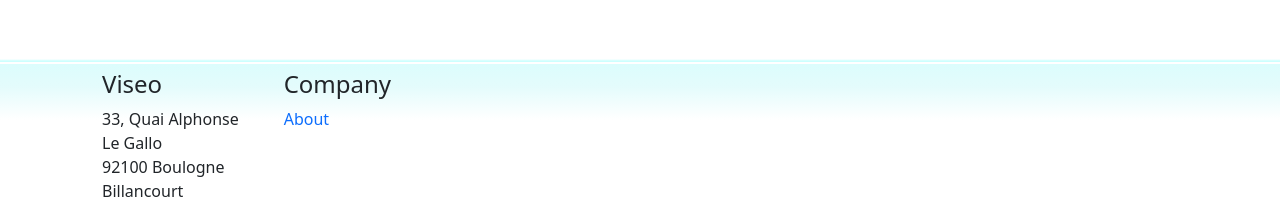
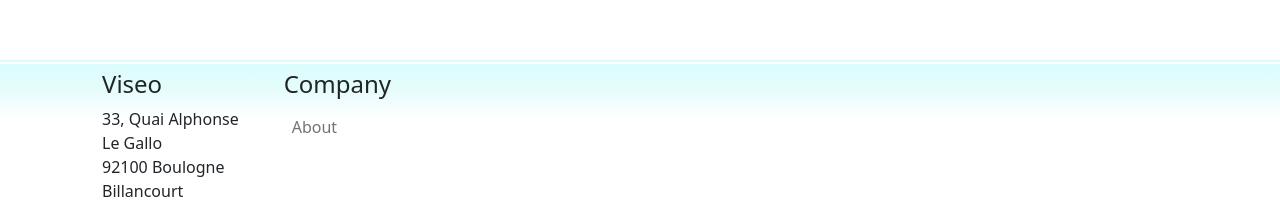
Before and after one commit to Reuno92/boilerplates-typescript, a Next.js app: page /about in a window 1280 px wide. Shown: the part 659-883 px from the top of the page. Built offline with nearby package versions, Linux system fonts and the light colour scheme; a web font is replaced by a local one.

Commit message:
fix(cypress): Change aspect link of footer

```diff
--- a/component/template/Footer.tsx
+++ b/component/template/Footer.tsx
@@ -19,22 +19,25 @@
               92100 Boulogne Billancourt
             </p>
           </Col>
-          <Col
-            as="ul"
-            className="list-unstyled">
-            <li className="h4">Company</li>
+          <Col className="list-unstyled flex-column">
+            <ul className="ps-0">
+              <h4>Company</h4>
               {NavigationRoutes.filter((route: NavigationModel) => route?.onFooter).map((route: NavigationModel) => (
+                <li className="navbar-nav">
                   <Link
                     href={route?.path}
                     key={route?.id}
+                    as="li"
                     passHref>
                     <a
-                  className="text-decoration-none"
+                      className="nav-link"
                       title={route?.title}>
                       {route?.name}
                     </a>
                   </Link>
+                </li>
               ))}
+            </ul>
           </Col>
         </Row>
       </Container>
```
Lines whose indentation alone changed are shown as unchanged.
